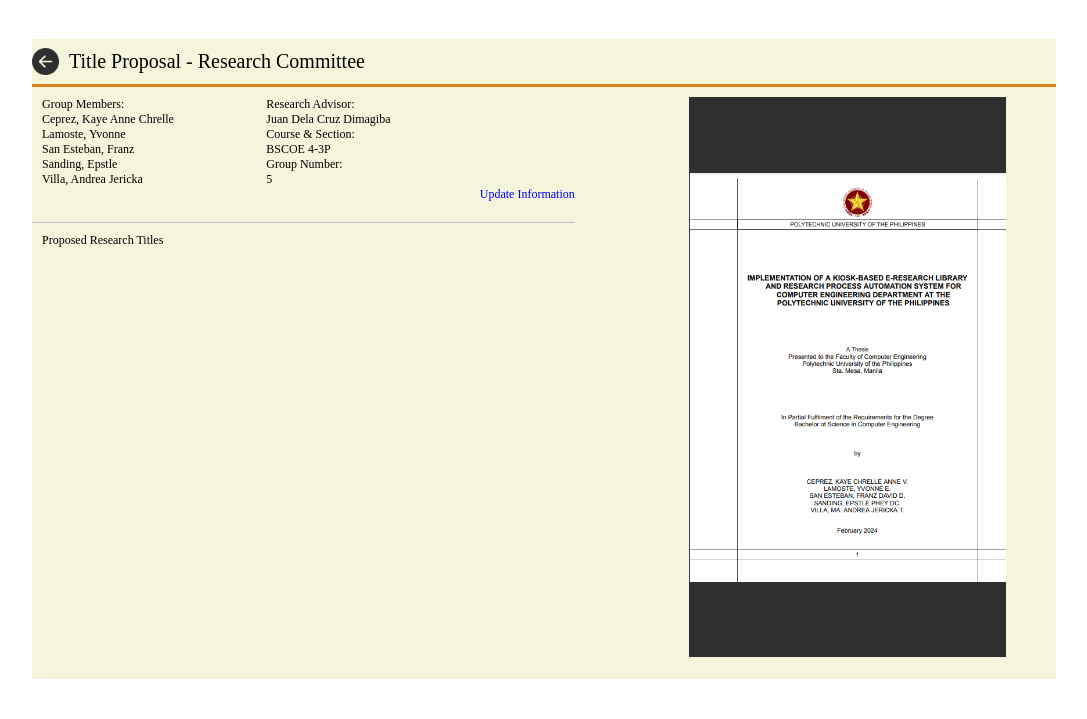
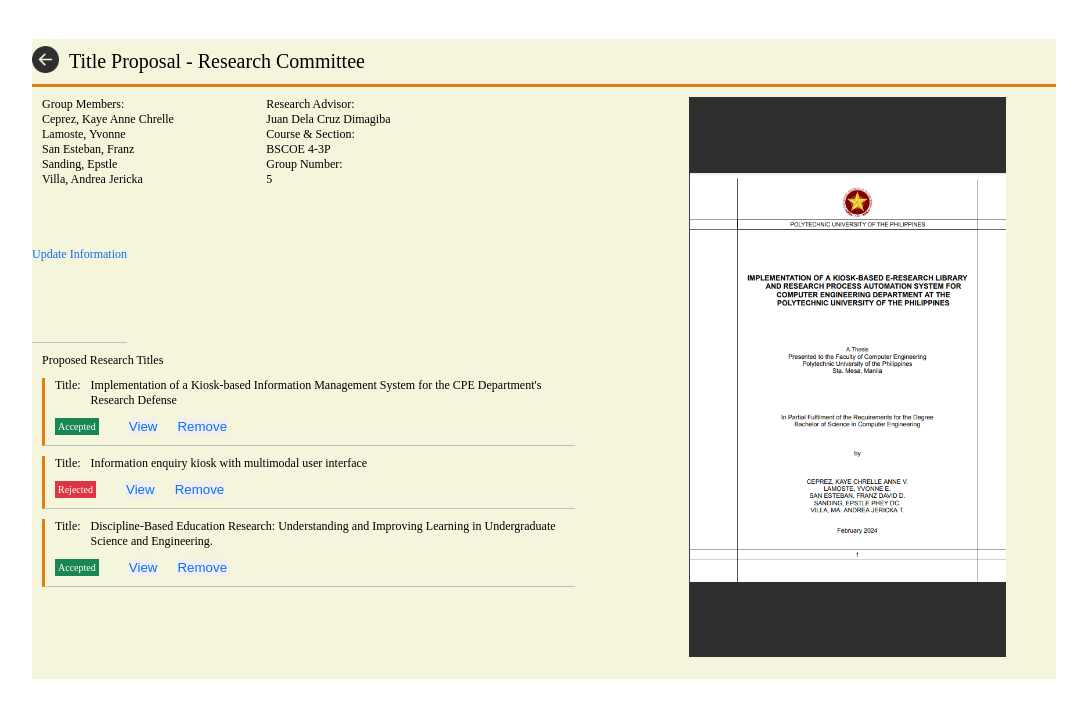
Before and after one commit to yelamoste/MOR, a PHP site: page /html/student_MOR.html in a window 1280 px wide. Shown: the part 81-800 px from the top of the page, without its empty margins (96-1183 px from the left). Run offline with PHP 8.4, Linux system fonts and the light colour scheme; some web fonts are replaced.

Commit message:
werwer
rerwerwr

```diff
--- a/css/main_style.css
+++ b/css/main_style.css
@@ -101,6 +101,8 @@ a {
 }
 .research-details{
     width: 53%;
+    display: flex;
+    flex-wrap: wrap;
 
 }
 .research-brief-details {
@@ -119,6 +121,7 @@ p.research-brief-details {
 .info-sub-title {
     font-family: 'InterSemiBold';
     font-size: 12px;
+    margin-right: 10px;
 
 }
 .details {
@@ -143,7 +146,7 @@ p.research-brief-details {
 .update-info a {
     font-family: 'InterLight';
     font-size: 12px;
-    color: blue;
+    color: #0D6EFD;
     margin-bottom: 20px;
 }
 .research-preview {
@@ -161,9 +164,45 @@ p.research-brief-details {
     font-family: 'InterSemiBold';
     font-size: 12px;
     margin: 10px;
+    margin-right: 0px;
 }
+.research-title-cont {
+    margin-top: 10px;
+    margin-bottom: 10px;
+    display: flex;
+    flex-wrap: wrap;
+    border-left: 3px solid #DC8116;
+    padding-left: 10px;
+    border-bottom: 0.5px solid #c1c1c1;
 
-
+}
+.research-title-cont-cont   {
+    display: flex;
+    width: 100%;
+}
+.display-result-title {
+    margin: 10px;
+    margin-left: 0px;
+    margin-right: 20px;
+    padding: 3px;
+    color: #ffff;
+    font-family: 'InterBold';
+    font-size: 10px;
+}
+.research-result-cont {
+    display: flex;
+}
+#title-accepted {
+    background-color: #198754;
+}
+#title-rejected {
+    background-color: #DC3545;
+}
+button {
+    border: none;
+    margin: 10px;
+    color: #0D6EFD;
+}
 
 
 
--- a/html/student_MOR.html
+++ b/html/student_MOR.html
@@ -18,7 +18,7 @@
     </div>
     <div class="content">
         <div class="title-header-content">
-            <img src="../img/Vector.png" id="return-button" />
+            <a href="#"><img src="../img/Vector.png" id="return-button"  /></a>
             <p id="title-header"> Title Proposal - Research Committee </p>
         </div>
         <div class="research-info-container">
@@ -51,9 +51,55 @@
                 <div class="update-info">
                     <a href="#">Update Information</a>
                 </div>
+
+                <!-- Proposed Research Titles -->
+
                 <div class="research-proposes-cont">
                     <p>Proposed Research Titles</p>
-                    <div class=""></div>
+
+                    <!-- 1st iteration for cont -->
+                    <div class="research-title-cont">
+                        <div class="research-title-cont-cont">
+                            <p class="info-sub-title" id="title-label">Title:</p>
+                            <p class="details" id="research-title">Implementation of a Kiosk-based Information Management System for the CPE Department's Research Defense</p>
+                        </div>
+                        <div class="research-result-cont">
+                            <div class="display-result">
+                                <p class="display-result-title" id="title-accepted">Accepted</p>
+                            </div>
+                            <button class="view" type="button" id="view-research-title">View</button>
+                            <button class="remove" type="button" id="remove-research-title">Remove</button>
+                        </div>
+                    </div>
+                    <!-- 2nd iteration for cont -->
+                    <div class="research-title-cont">
+                        <div class="research-title-cont-cont">
+                            <p class="info-sub-title" id="title-label">Title:</p>
+                            <p class="details" id="research-title">Information enquiry kiosk with multimodal user interface</p>
+                        </div>
+                        <div class="research-result-cont">
+                            <div class="display-result">
+                                <p class="display-result-title" id="title-rejected">Rejected</p>
+                            </div>
+                            <button class="view" type="button" id="view-research-title">View</button>
+                            <button class="remove" type="button" id="remove-research-title">Remove</button>
+                        </div>
+                    </div>
+
+                    <!-- 3rd iteration for cont  -->
+                    <div class="research-title-cont">
+                        <div class="research-title-cont-cont">
+                            <p class="info-sub-title" id="title-label">Title:</p>
+                            <p class="details" id="research-title">Discipline-Based Education Research: Understanding and Improving Learning in Undergraduate Science and Engineering.</p>
+                        </div>
+                        <div class="research-result-cont">
+                            <div class="display-result">
+                                <p class="display-result-title" id="title-accepted">Accepted</p>
+                            </div>
+                            <button class="view" type="button" id="view-research-title">View</button>
+                            <button class="remove" type="button" id="remove-research-title">Remove</button>
+                        </div>
+                    </div>
                 </div>
                 <!-- proposed research title div -->
 
```
